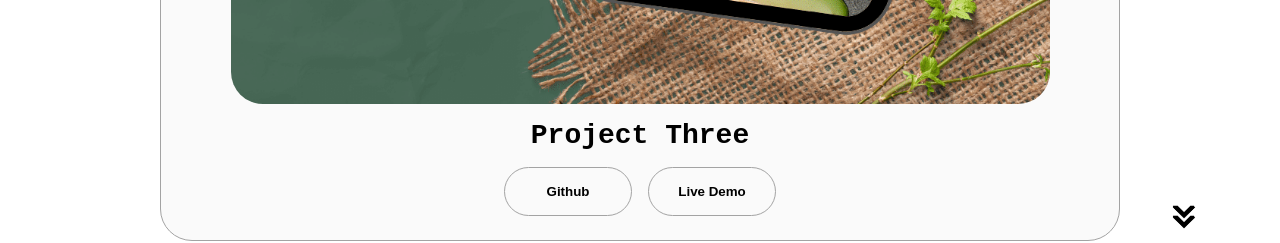
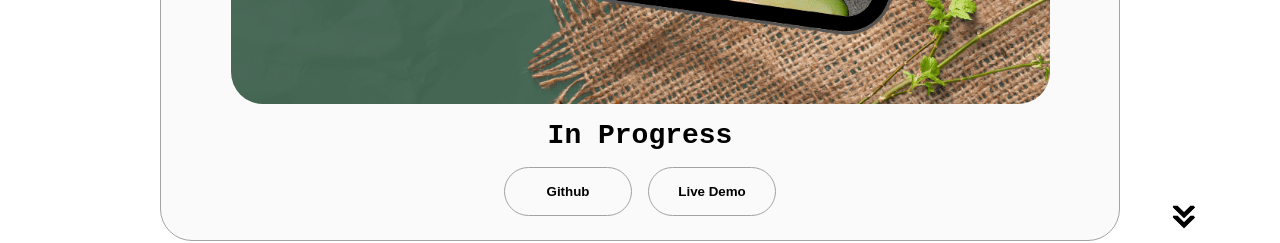
Before and after one commit to henryz215/WebPortfolio, a plain HTML site: page index.html in a window 1280 px wide. Shown: the part 3880-4123 px from the top of the page. Drawn offline with Linux system fonts and the light colour scheme; a web font is replaced by a local one.

```diff
--- a/index.html
+++ b/index.html
@@ -290,7 +290,7 @@
               class="project-img"
             />
           </div>
-          <h2 class="experience-sub-title project-title">Project Three</h2>
+          <h2 class="experience-sub-title project-title">In Progress</h2>
           <div class="btn-container">
             <button class="btn btn-color-2 project-btn" onclick="location.href='https://github.com'">
               Github
```
